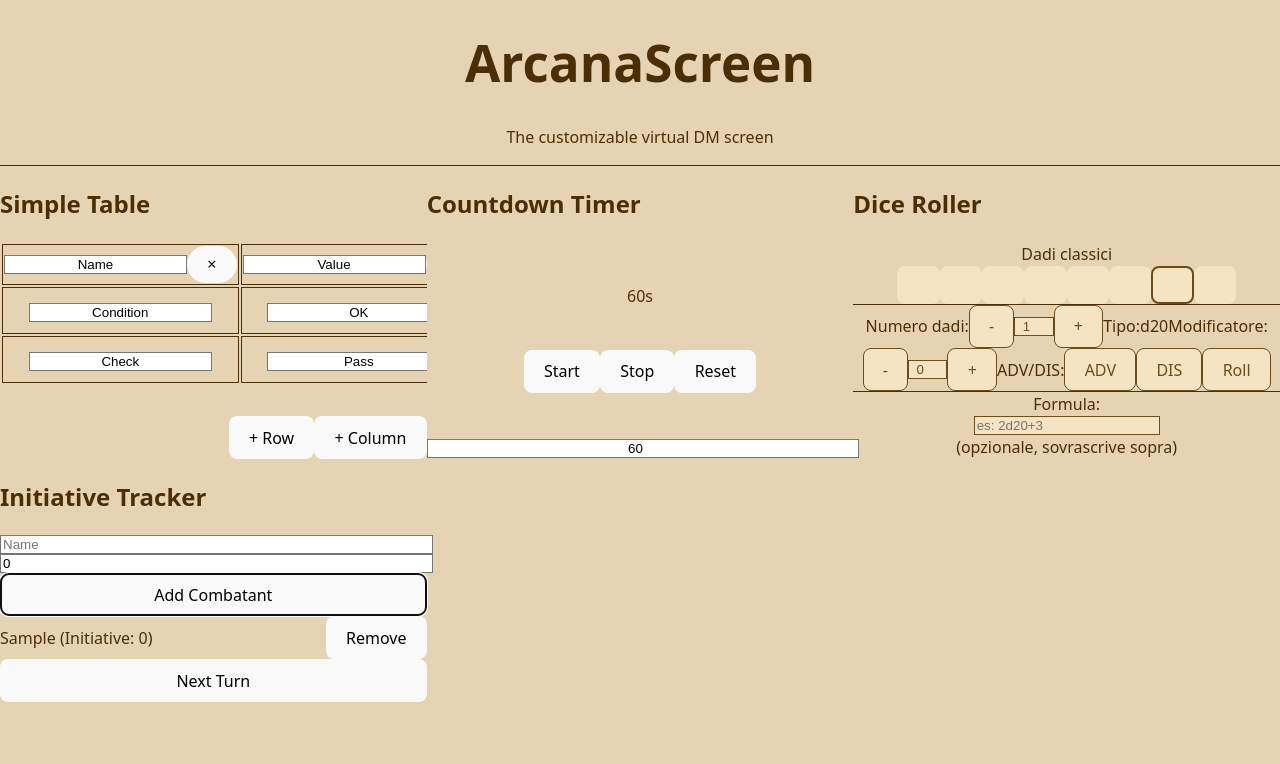
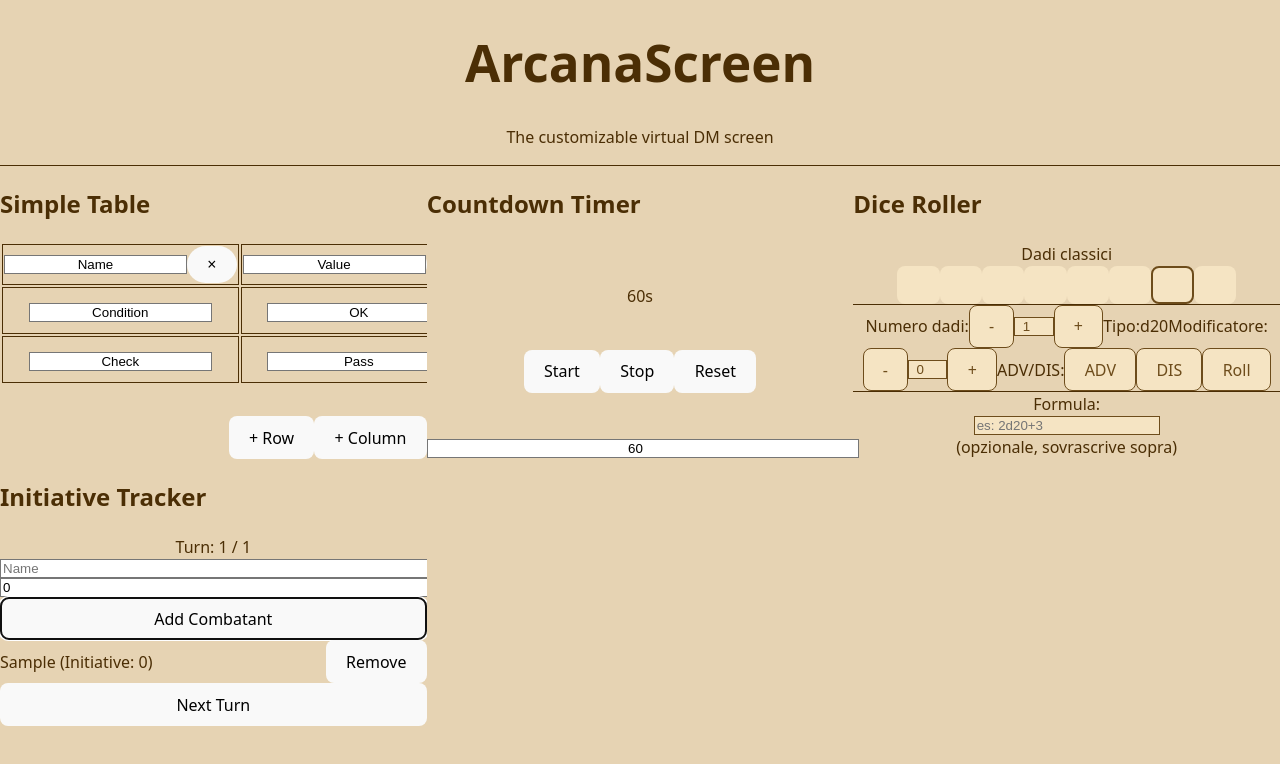
Before and after one commit to MissingPackage/arcana-screen, a React (Vite) app in the folder arcana-screen/: page / in a window 1280 px wide. Both pictures are taken after typing "Sample" into the empty fields and a click on the button "Add Combatant". Shown: the top 764 px of the page. Built offline with nearby package versions, Linux system fonts and the light colour scheme.

Commit message:
feat: added turn tracking to Initiative Tracker #10

```diff
--- a/arcana-screen/src/components/widgets/InitiativeTracker.tsx
+++ b/arcana-screen/src/components/widgets/InitiativeTracker.tsx
@@ -1,4 +1,4 @@
-import { useState } from 'react';
+import { useState, useEffect } from 'react';
 
 interface Combatant {
   id: number;
@@ -11,6 +11,7 @@ export default function InitiativeTracker() {
   const [name, setName] = useState('');
   const [initiative, setInitiative] = useState(0);
   const [currentIndex, setCurrentIndex] = useState<number | null>(null);
+  const [turnChangeAnimation, setTurnChangeAnimation] = useState(false);
 
   const addCombatant = () => {
     if (!name) return;
@@ -28,16 +29,35 @@ export default function InitiativeTracker() {
 
   const nextTurn = () => {
     if (combatants.length === 0) return;
-    setCurrentIndex((prev) => (prev === null ? 0 : (prev + 1) % combatants.length));
+    setCurrentIndex((prev) => {
+      const nextIndex = prev === null ? 0 : (prev + 1) % combatants.length;
+      return nextIndex;
+    });
+    // Trigger animation
+    setTurnChangeAnimation(true);
   };
 
   const removeCombatant = (id: number) => {
     setCombatants((prev) => prev.filter((c) => c.id !== id));
   };
 
+  useEffect(() => {
+    if (turnChangeAnimation) {
+      const timeout = setTimeout(() => setTurnChangeAnimation(false), 500);
+      return () => clearTimeout(timeout);
+    }
+  }, [turnChangeAnimation]);
+
   return (
-    <div className="bg-yellow-100 text-gray-900 p-4 rounded-lg shadow-md w-full h-full flex flex-col">
+    <div className="bg-yellow-100 text-gray-900 p-4 rounded-lg shadow-md w-full h-full flex flex-col relative overflow-hidden">
       <h2 className="text-lg font-bold mb-2">Initiative Tracker</h2>
+
+      {/* Turn counter */}
+      {combatants.length > 0 && currentIndex !== null && (
+        <div className="text-sm mb-4 text-center font-semibold text-yellow-700">
+          Turn: {currentIndex + 1} / {combatants.length}
+        </div>
+      )}
 
       <div className="flex flex-col gap-2 mb-4">
         <input
@@ -62,12 +82,15 @@ export default function InitiativeTracker() {
         </button>
       </div>
 
+      {/* List of combatants */}
       <div className="flex-1 overflow-auto">
         {combatants.map((c, index) => (
           <div
             key={c.id}
-            className={`flex justify-between items-center p-2 rounded mb-2 ${
-              index === currentIndex ? 'bg-yellow-300 font-bold' : 'bg-yellow-200'
+            className={`flex justify-between items-center p-2 rounded mb-2 transition-all duration-300 ${
+              index === currentIndex
+                ? 'bg-yellow-300 font-bold'
+                : 'bg-yellow-200'
             }`}
           >
             <div>{c.name} (Initiative: {c.initiative})</div>
@@ -81,6 +104,7 @@ export default function InitiativeTracker() {
         ))}
       </div>
 
+      {/* Next Turn button */}
       {combatants.length > 0 && (
         <button
           onClick={nextTurn}
@@ -89,6 +113,11 @@ export default function InitiativeTracker() {
           Next Turn
         </button>
       )}
+
+      {/* Turn Change Animation */}
+      {turnChangeAnimation && (
+        <div className="absolute inset-0 bg-green-400 bg-opacity-30 animate-pulse pointer-events-none" />
+      )}
     </div>
   );
 }
```
